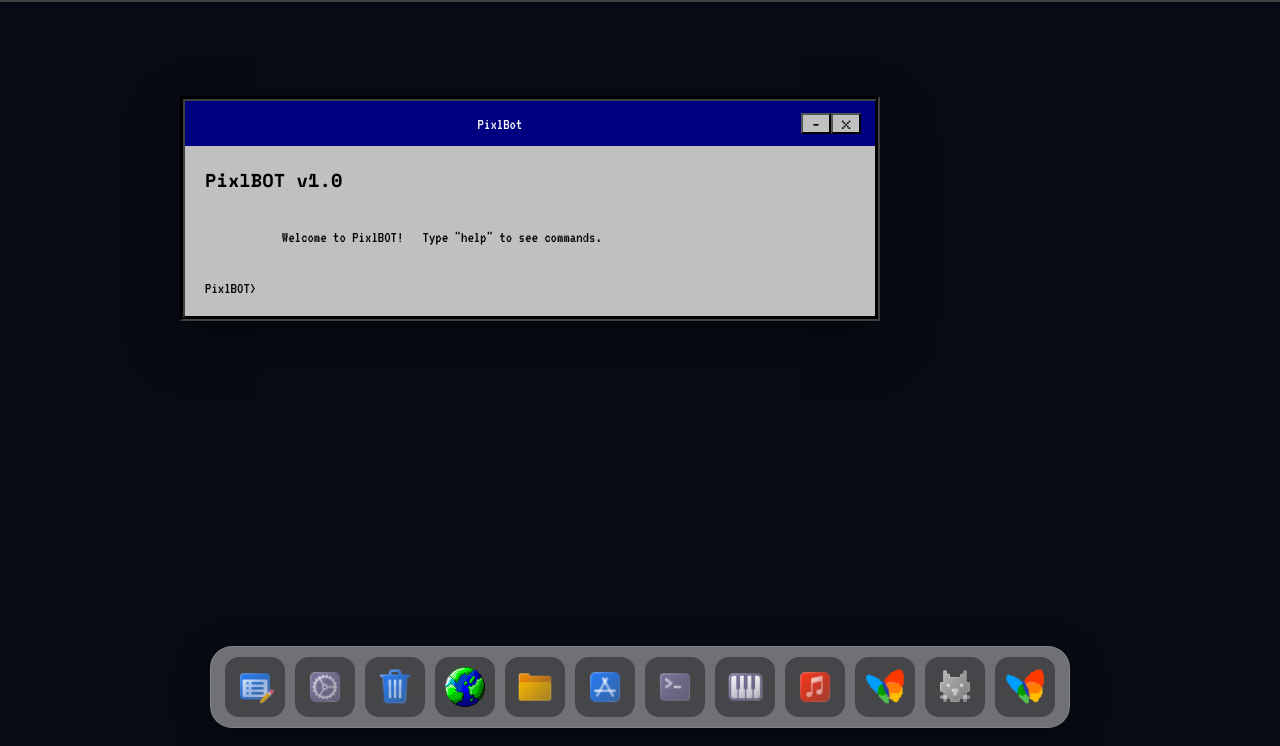
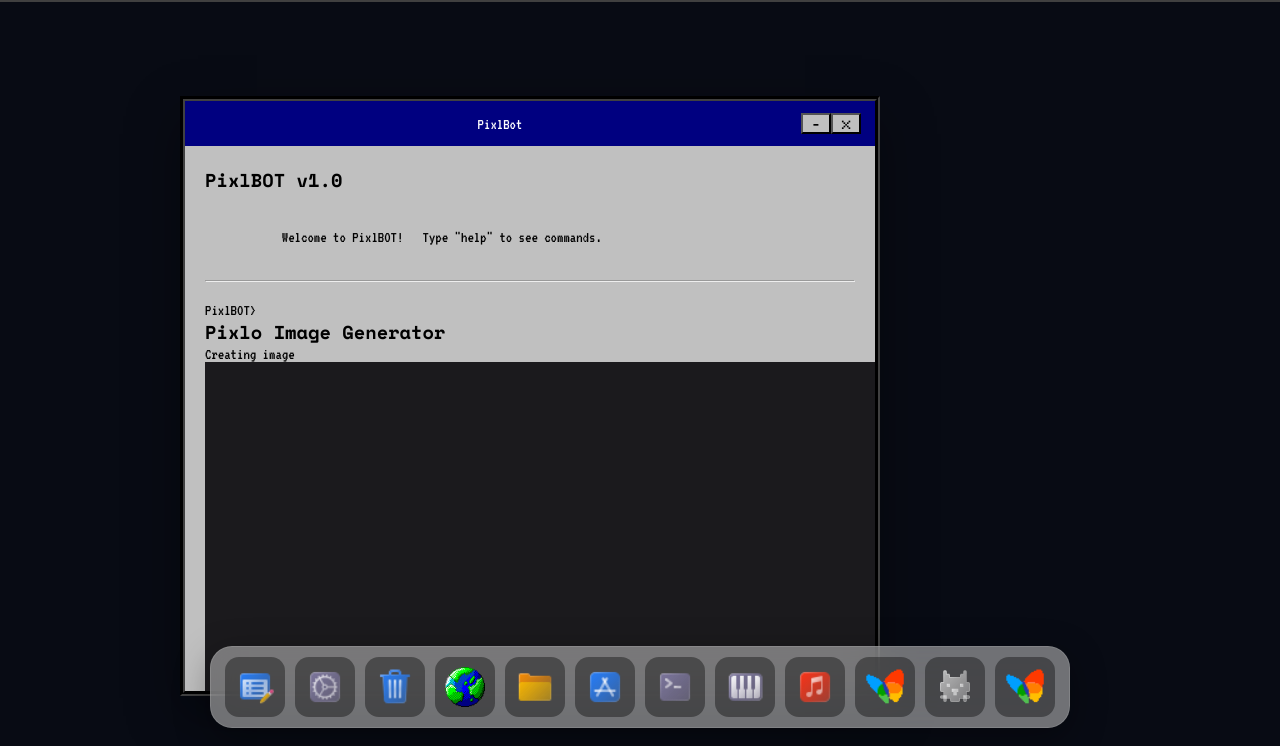
Before and after one commit to RaphelReji/PixlOS, a plain HTML site: page index.html in a window 1280 px wide. Both pictures are taken after a click on the picture 955 px from the left and 741 px from the top of the page. Shown: the part 54-800 px from the top of the page. Drawn offline with nearby package versions, Linux system fonts and the light colour scheme.

Commit message:
added image in the bot

```diff
--- a/index.html
+++ b/index.html
@@ -766,14 +766,15 @@
 
   <div class="window-content" id="bot-window-content">
 
+  <div id="bot-chat-window">
 
-
-        <div class="bot-box">
+      <div class="bot-box">
         <h3>PixlBOT v1.0</h3>
 
         <div id="bot-output">
             Welcome to PixlBOT!   Type "help" to see commands.
         </div>
+        <hr>
 
         <div class="bot-input-line">
             <span>PixlBOT&gt;</span>
@@ -781,6 +782,21 @@
         </div>
     </div>
 
+  </div>
+
+
+    <div id="bot-image-window">
+
+      <div class="bot-box">
+        <h3>Pixlo Image Generator</h3>
+
+        <div>
+          <p>Creating image</p>
+          <img src="assets/icons_2/pixel2.png">
+        </div>
+    </div>
+
+  </div>
 
   </div>
 
--- a/js/bot.js
+++ b/js/bot.js
@@ -14,7 +14,7 @@ botcommandInput.addEventListener("keydown",function(event){
     }else if(command==="ideas"){
       botOutput.textContent += "Try making a game or website! and for more Commands : game, website";
     }else if (command==="clear"){
-      botOutput.textContent += "PixlBot chat cleared";
+      botOutput.innerHTML= "";
     }else if(command===""){
 
     }else{
--- a/js/script.js
+++ b/js/script.js
@@ -41,6 +41,7 @@ const filesWindow=document.getElementById("files-window");
 const storeWindow=document.getElementById("store-window");
 const gameWindow=document.getElementById("game-window");
 const terminalWindow=document.getElementById("terminal-window");
+const botWindow = document.getElementById("bot-window");
 
 let highestZIndex = 100;
 
@@ -123,6 +124,10 @@ makeDraggable(
 makeDraggable(
     terminalWindow,
     terminalWindow.querySelector(".window-bar")
+);
+makeDraggable(
+    botWindow,
+    botWindow.querySelector(".window-bar")
 );
 
 const closeStart=document.getElementById("close-start");
@@ -250,3 +255,22 @@ const closeTerminal=document.getElementById("close-terminal");
 closeTerminal.addEventListener("click",function(){
     terminalWindow.style.display="none";
 });
+
+
+
+
+const openBot=document.getElementById("open-bot");
+openBot.addEventListener("click",  function(){
+    if (botWindow.style.display==="block"){
+        botWindow.style.display="none";
+    }
+
+    else{
+        botWindow.style.display="block";
+    }
+}
+);
+const closeBot=document.getElementById("close-bot");
+closeBot.addEventListener("click",function(){
+    botWindow.style.display="none";
+});
--- a/style.css
+++ b/style.css
@@ -885,10 +885,10 @@ input {
   line-height: 1.8;
 }
 
-#bot-input-line{
+.bot-input-line{
   display: flex;
   gap: 10px;
-  margin-top: 15px;
+  margin-top: 20PX;
 }
 
 #bot-command{
@@ -900,6 +900,8 @@ input {
   flex: 1;
 }
 
+
 #bot-window{
-  display: block;
+  height: 600PX;
+  overflow: scroll;
 }
```
Also changed, not shown: assets/icons_2/pixel.png (added), assets/icons_2/pixel2.png (added).
